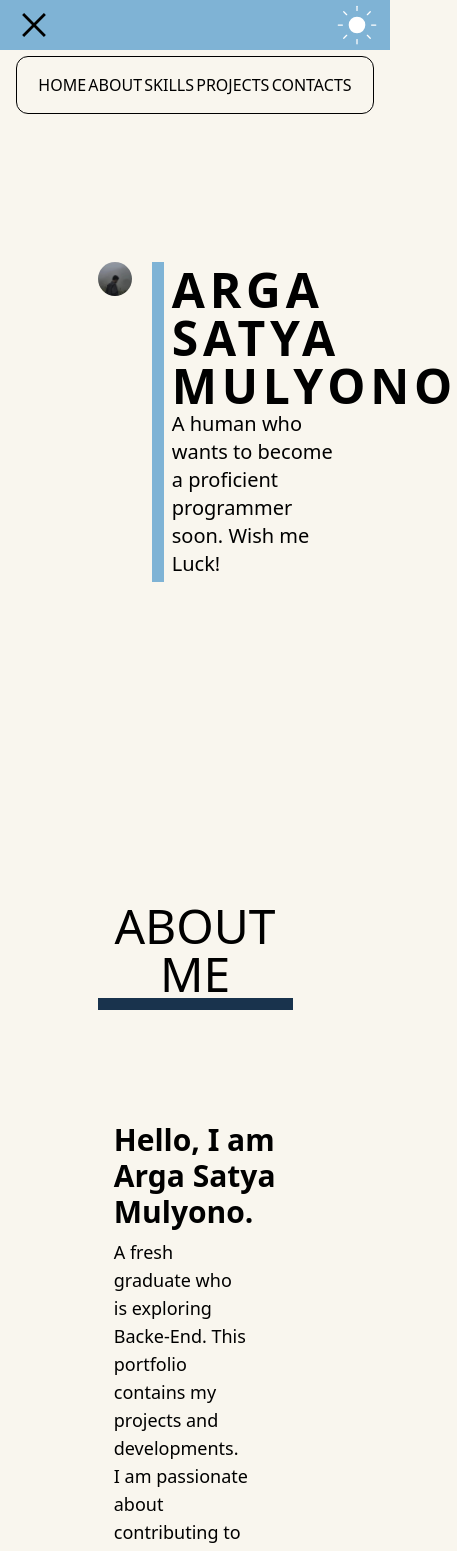
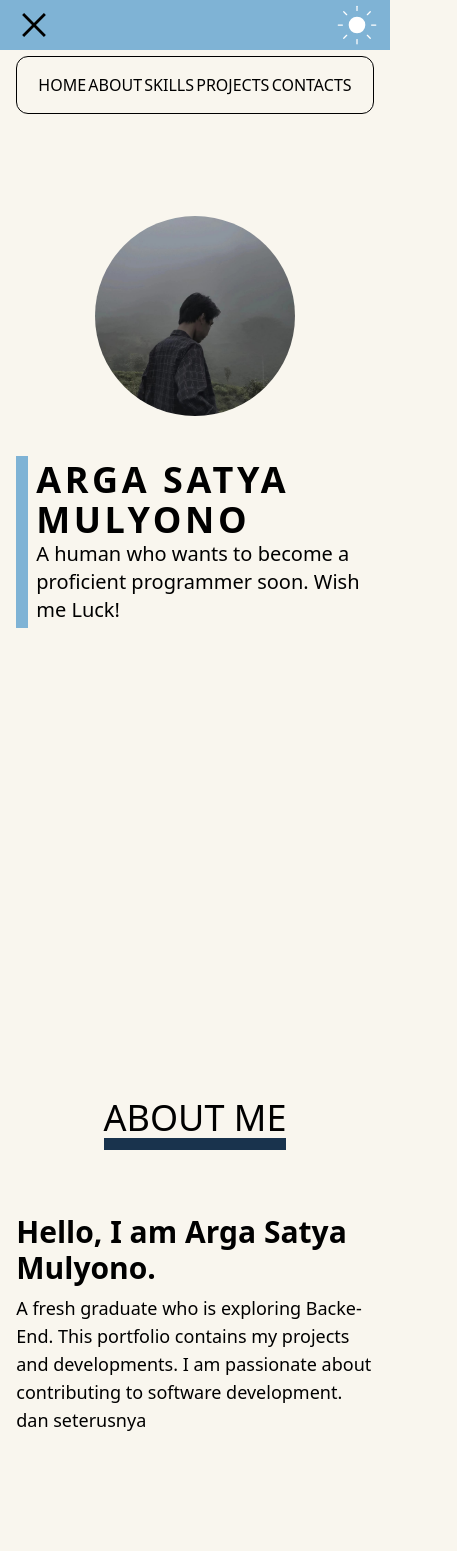
Before and after one commit to Axrous/portofolio, a Next.js app: page / in a window 390 px wide. Shown: the top 1551 px of the page, 457 px wide, since content can reach past the window. Built offline with nearby package versions, Linux system fonts and the light colour scheme.

Commit message:
feat:add responsive home and about section

```diff
--- a/src/pages/index.js
+++ b/src/pages/index.js
@@ -1,5 +1,3 @@
-"use client";
-
 import Image from "next/image";
 import profilePicture from "../../public/images/arga.jpeg";
 import PHP from "../../public/images/logos/php.png";
@@ -128,21 +126,21 @@ export default function Home() {
         </div>
       </nav>
 
-      <section className="w-6/12 flex mx-auto h-screen" id="home">
-        <div className="flex my-auto">
+      <section className="md:w-6/12 flex mx-auto h-screen" id="home">
+        <div className="flex flex-col md:flex-row my-auto">
           <div>
             <Image
               src={profilePicture}
               width={200}
-              className="rounded-full"
+              className="rounded-full mx-auto"
               alt="Picture of the author"
             />
           </div>
-          <div className="ml-5 w-10/12 border-l-[12px] border-l-[#7FB3D5] pl-2 py-1 my-auto dark:border-l-[#19334D]">
-            <h1 className="text-5xl font-exo font-bold tracking-widest">
+          <div className="md:ml-5 w-11/12 mx-auto md:w-10/12 mt-10 md:mt-auto border-l-[12px] border-l-[#7FB3D5] pl-2 py-1 my-auto dark:border-l-[#19334D]">
+            <h1 className="text-4xl md:text-5xl font-exo font-bold tracking-widest">
               ARGA SATYA MULYONO
             </h1>
-            <h2 className="text-xl font-montserrat w-8/12">
+            <h2 className="text-xl font-montserrat md:w-8/12">
               A human who wants to become a proficient programmer soon. Wish me
               Luck!
             </h2>
@@ -150,18 +148,18 @@ export default function Home() {
         </div>
       </section>
 
-      <section className="w-6/12 flex mx-auto h-screen" id="about">
+      <section className="md:w-6/12 flex mx-auto h-screen " id="about">
         <div className="w-full my-auto mx-auto">
           <div className="text-center">
-            <h1 className="text-5xl font-exo mx-auto text-center inline-block border-b-[12px] border-b-[#19334D]">
+            <h1 className="text-4xl md:text-5xl font-exo mx-auto text-center inline-block border-b-[12px] border-b-[#19334D]">
               ABOUT ME
             </h1>
           </div>
-          <div className="w-10/12 mx-auto mt-28">
+          <div className="w-11/12 md:w-10/12 mx-auto mt-16 md:mt-28">
             <h2 className="text-3xl font-montserrat font-semibold">
               Hello, I am Arga Satya Mulyono.
             </h2>
-            <p className="font-montserrat text-lg w-10/12 mt-2">
+            <p className="font-montserrat text-lg md:w-10/12 mt-2">
               A fresh graduate who is exploring Backe-End. This portfolio
               contains my projects and developments. I am passionate about
               contributing to software development. dan seterusnya
```
